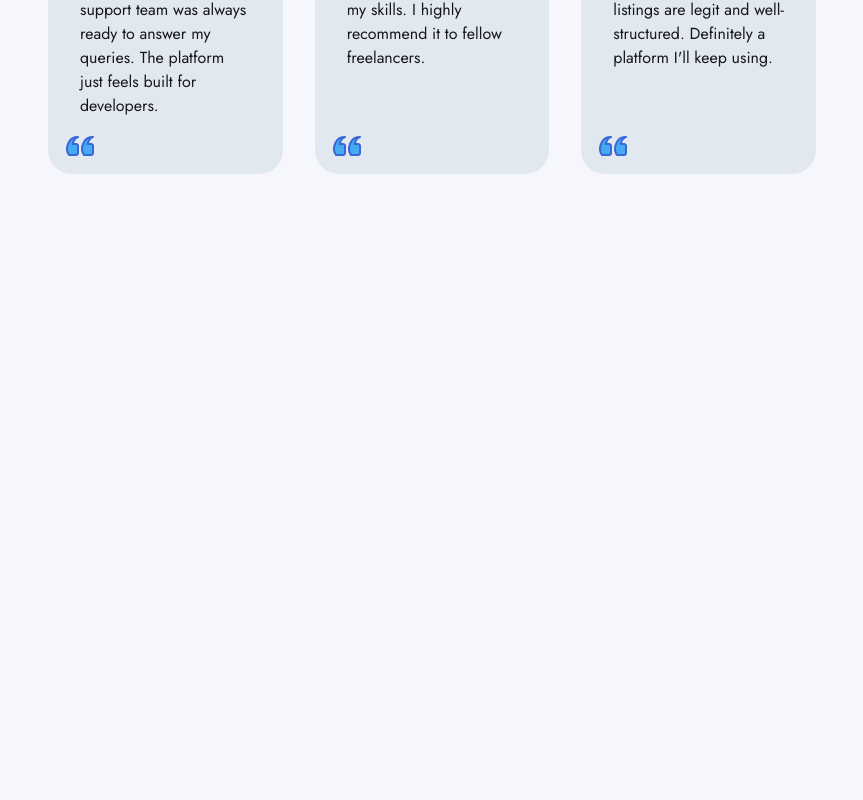
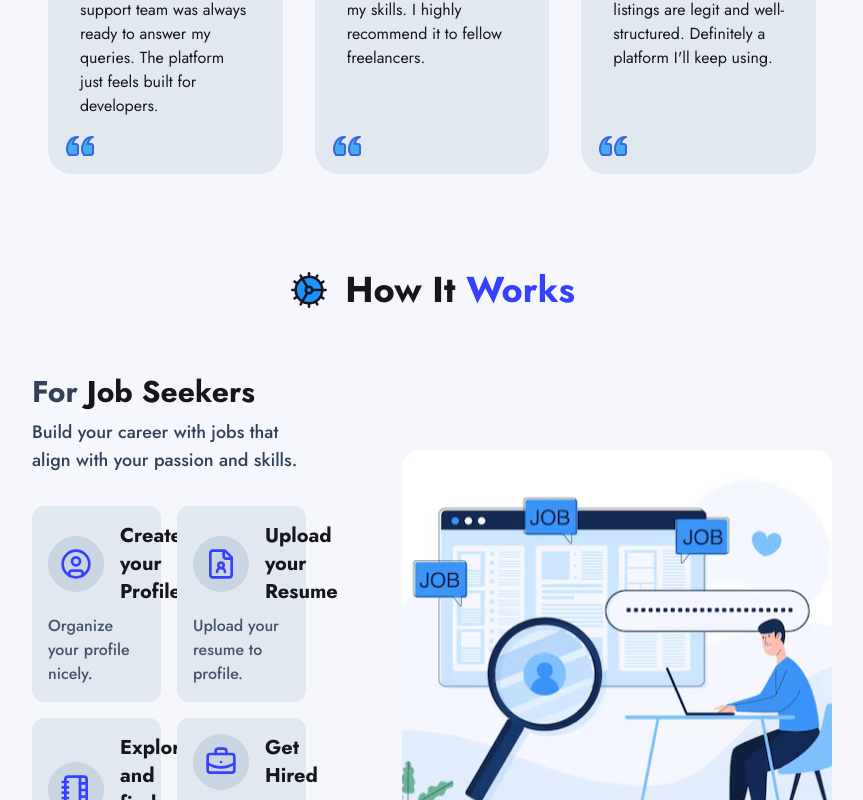
Before and after one commit to ninjaquasar/FledgeJobs, a React (Vite) app: page / in a window 1280 px wide. Shown: the part 2000-2800 px from the top of the page, without its empty margins (208-1071 px from the left). Before the commit the page ends 2174 px from the top, so only its background shows below. Built offline with nearby package versions, Linux system fonts and the light colour scheme.

Commit message:
How It Works section
Built How It Works section | Changed Logo Effect in Trusted section

```diff
--- /dev/null
+++ b/src/components/StepCard.jsx
@@ -0,0 +1,15 @@
+const StepCard = ({ step }) => {
+	return (
+		<div className="p-4 bg-slate-200 rounded-xl space-y-2">
+			<div className="flex items-center gap-x-4">
+				<div className="bg-slate-300 p-3 rounded-full">{step.icon}</div>
+				<div>
+					<h5 className="text-xl font-bold">{step.name}</h5>
+				</div>
+			</div>
+			<p className="text-slate-600 font-medium">{step.description}</p>
+		</div>
+	);
+};
+
+export default StepCard;
--- /dev/null
+++ b/src/layouts/HowItWorks/HowItWorks.jsx
@@ -0,0 +1,137 @@
+import {
+	BrainIcon,
+	BriefcaseBusinessIcon,
+	ChartColumnIcon,
+	CogIcon,
+	FileUserIcon,
+	HandshakeIcon,
+	NotebookTabsIcon,
+	SquarePenIcon,
+	UserCircleIcon,
+} from "lucide-react";
+import StepsDivision from "./StepsDivision";
+import GetJob from "../../assets/get-job.png";
+import FindTalent from "../../assets/find-talent.png";
+
+const HowItWorks = () => {
+	const steps = {
+		job_seeker: [
+			{
+				icon: (
+					<UserCircleIcon
+						size={32}
+						stroke="var(--color-primary)"
+					/>
+				),
+				name: "Create your Profile",
+				description: "Organize your profile nicely.",
+			},
+			{
+				icon: (
+					<FileUserIcon
+						size={32}
+						stroke="var(--color-primary)"
+					/>
+				),
+				name: "Upload your Resume",
+				description: "Upload your resume to profile.",
+			},
+			{
+				icon: (
+					<NotebookTabsIcon
+						size={32}
+						stroke="var(--color-primary)"
+					/>
+				),
+				name: "Explore and find Job",
+				description: "Find your preferred job.",
+			},
+			{
+				icon: (
+					<BriefcaseBusinessIcon
+						size={32}
+						stroke="var(--color-primary)"
+					/>
+				),
+				name: "Get Hired",
+				description: "Apply and track your application.",
+			},
+		],
+		employer: [
+			{
+				icon: (
+					<SquarePenIcon
+						size={32}
+						stroke="var(--color-primary)"
+					/>
+				),
+				name: "Post a Job",
+				description: "Describe the work nicely.",
+			},
+			{
+				icon: (
+					<BrainIcon
+						size={32}
+						stroke="var(--color-primary)"
+					/>
+				),
+				name: "Choose the Talent",
+				description: "Filter the perfect talent.",
+			},
+			{
+				icon: (
+					<HandshakeIcon
+						size={32}
+						stroke="var(--color-primary)"
+					/>
+				),
+				name: "Hire & Connect",
+				description: "Manage offers and communication.",
+			},
+			{
+				icon: (
+					<ChartColumnIcon
+						size={32}
+						stroke="var(--color-primary)"
+					/>
+				),
+				name: "Manage Work Report",
+				description: "Track work and transaction report.",
+			},
+		],
+	};
+	return (
+		<section
+			id="how-it-works"
+			className="my-24 px-60 space-y-16"
+		>
+			<div className="flex items-center justify-center gap-x-4">
+				<CogIcon
+					size={40}
+					fill="dodgerblue"
+					strokeWidth={1.5}
+				/>
+				<h2 className="text-4xl font-bold">
+					How It <span className="text-primary">Works</span>
+				</h2>
+			</div>
+			<StepsDivision
+				description="Build your career with jobs that align with your passion and skills."
+				thumbImage={GetJob}
+				steps={steps.job_seeker}
+			>
+				Job Seeker
+			</StepsDivision>
+			<StepsDivision
+				description="Hire talents who will clean-up your work-stress fantastically."
+				thumbImage={FindTalent}
+				steps={steps.employer}
+				reverseDirection={true}
+			>
+				Employer
+			</StepsDivision>
+		</section>
+	);
+};
+
+export default HowItWorks;
--- /dev/null
+++ b/src/layouts/HowItWorks/StepsDivision.jsx
@@ -0,0 +1,41 @@
+import StepCard from "../../components/StepCard";
+
+const StepsDivision = ({
+	children,
+	description = "",
+	steps = [],
+	thumbImage,
+	reverseDirection = false,
+}) => {
+	return (
+		<section
+			className={`flex ${
+				reverseDirection ? "flex-row-reverse" : "flex-row"
+			} items-center gap-x-24`}
+		>
+			<div className="w-7/12">
+				<h3 className="text-3xl font-bold mb-2">
+					<span className="text-slate-700">For</span> {children}s
+				</h3>
+				<p className="text-slate-700 text-lg font-medium">{description}</p>
+				<div className="grid grid-cols-2 gap-4 mt-8">
+					{steps.map((step) => (
+						<StepCard
+							key={step.name}
+							step={step}
+						/>
+					))}
+				</div>
+			</div>
+			<div className="h-[26rem] rounded-2xl">
+				<img
+					src={thumbImage}
+					alt="Image behaving like Thumbnail"
+					className="w-full h-full rounded-2xl object-cover"
+				/>
+			</div>
+		</section>
+	);
+};
+
+export default StepsDivision;
--- a/src/layouts/TrustedByTopCompanies.jsx
+++ b/src/layouts/TrustedByTopCompanies.jsx
@@ -65,7 +65,7 @@ const TrustedByTopCompanies = () => {
 						key={index}
 						src={company.image}
 						width={company.width}
-						className="grayscale-100 hover:grayscale-0 cursor-pointer transition-[filter] duration-100"
+						className="contrast-50 hover:contrast-100 cursor-pointer transition-[filter] duration-100"
 					/>
 				))}
 			</div>
--- a/src/pages/Home.jsx
+++ b/src/pages/Home.jsx
@@ -1,4 +1,5 @@
 import Hero from "../layouts/Hero";
+import HowItWorks from "../layouts/HowItWorks/HowItWorks";
 import JobCategories from "../layouts/JobCategories";
 import Testimonials from "../layouts/Testimonials";
 import TrustedByTopCompanies from "../layouts/TrustedByTopCompanies";
@@ -10,6 +11,7 @@ const Home = () => {
 			<TrustedByTopCompanies />
 			<JobCategories />
 			<Testimonials />
+			<HowItWorks />
 		</main>
 	);
 };
```
